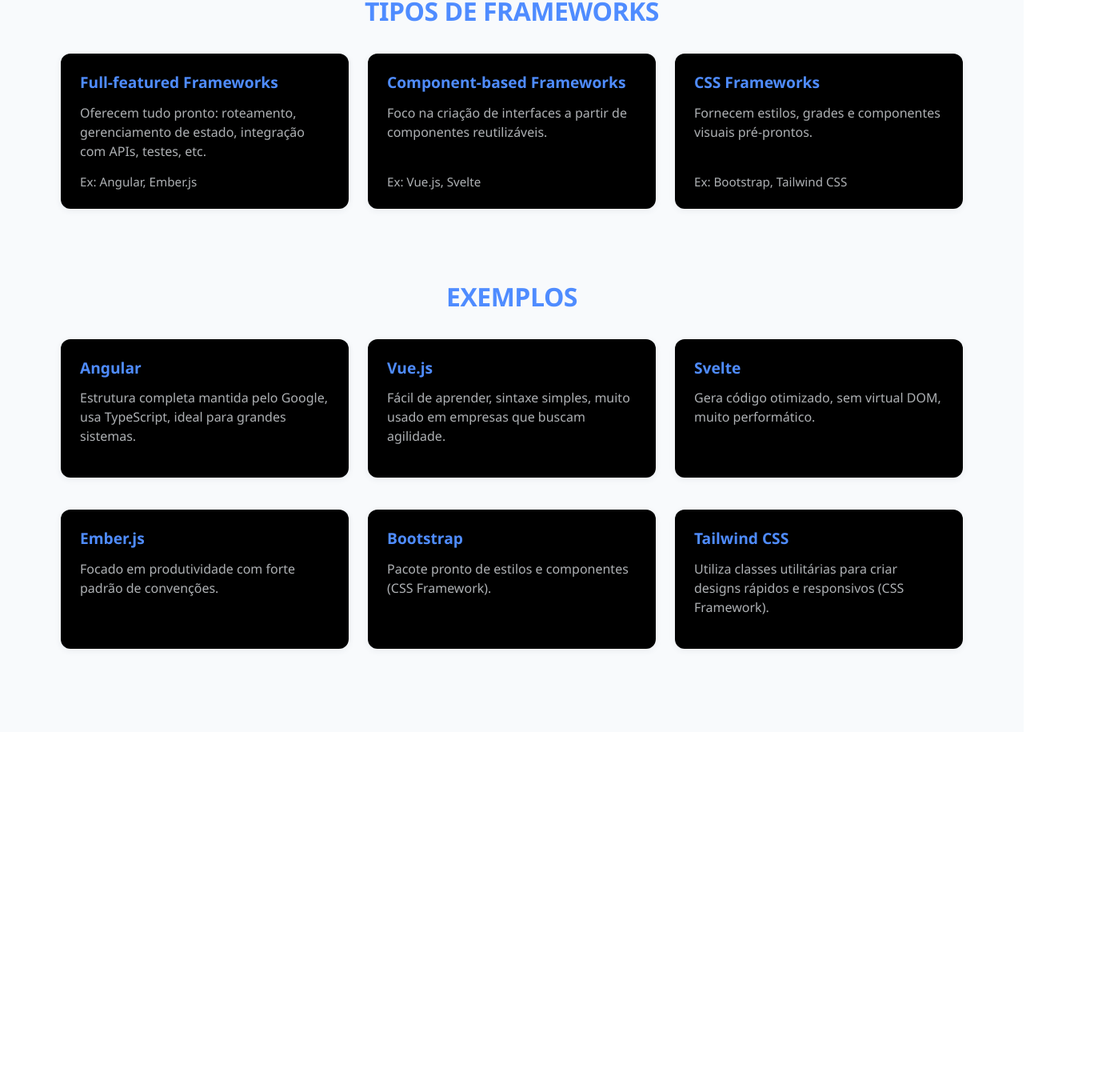
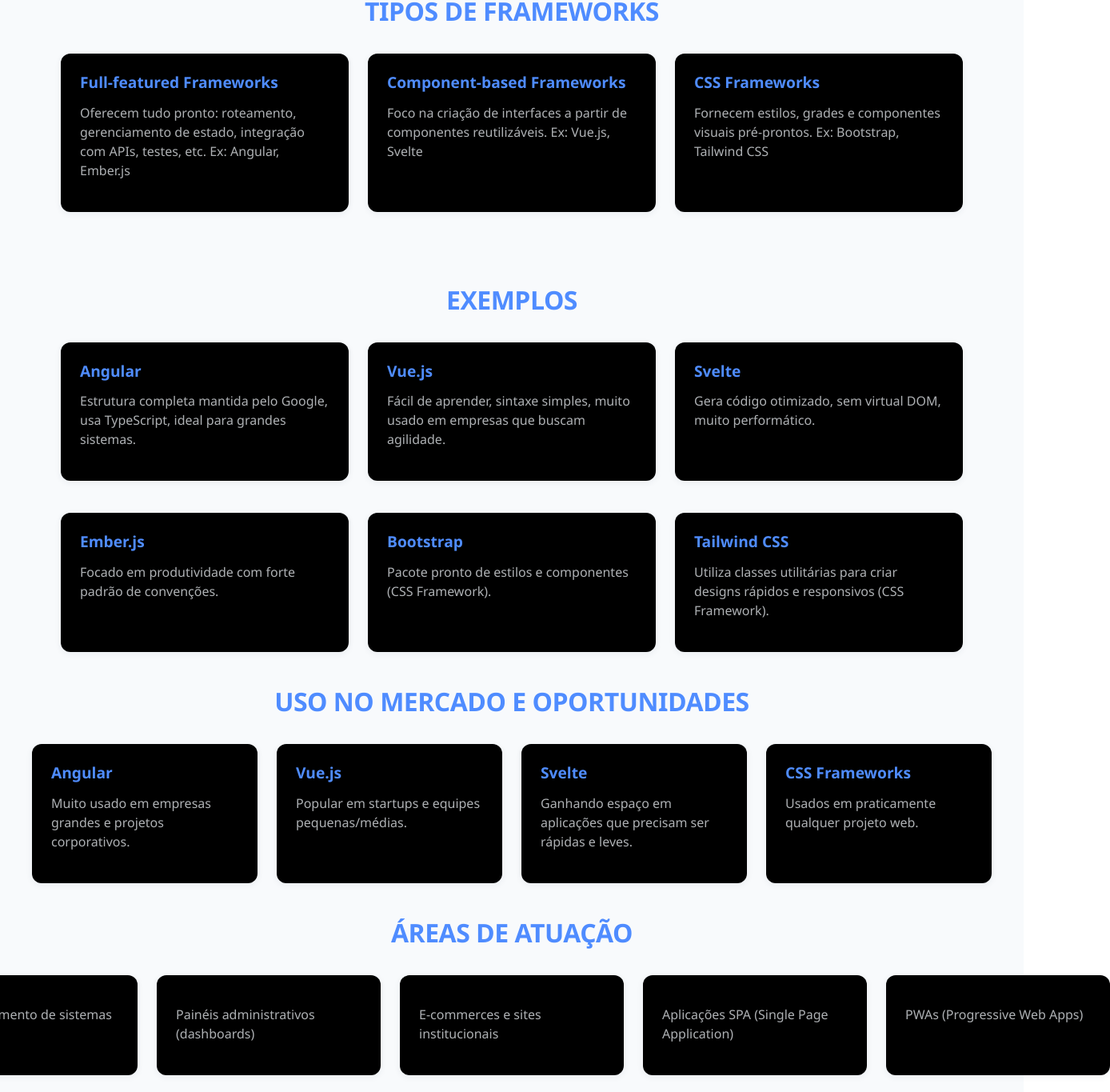
Before and after one commit to turco-vic/FrontEnd-Mini.Wiki.Tech, a Next.js app: page /page-frameworks in a window 1280 px wide. Shown: the part 600-1965 px from the top of the page at 80% size, 1388 px wide, since content can reach past the window. Before the commit the page ends 1515 px from the top, so only its background shows below. Built offline with nearby package versions, Linux system fonts and the light colour scheme.

Commit message:
feat: finish page

```diff
--- a/src/app/page-frameworks/frameworks.module.css
+++ b/src/app/page-frameworks/frameworks.module.css
@@ -134,3 +134,21 @@
     margin-bottom: 2rem;
     letter-spacing: -0.5px;
 }
+
+.titleOportunity {
+    font-size: 2rem;
+    font-weight: 800;
+    color: #4f8cff;
+    text-align: center;
+    margin-bottom: 2rem;
+    letter-spacing: -0.5px;
+}
+
+.titleAreas {
+    font-size: 2rem;
+    font-weight: 800;
+    color: #4f8cff;
+    text-align: center;
+    margin-bottom: 2rem;
+    letter-spacing: -0.5px;
+}
--- a/src/app/page-frameworks/page.jsx
+++ b/src/app/page-frameworks/page.jsx
@@ -1,4 +1,5 @@
 import styles from './frameworks.module.css';
+import TipoBox from '../../components/TipoBox';
 
 export default function FrameworksPage() {
     return (
@@ -25,86 +26,103 @@
             <section className={styles.typesSection}>
                 <h1 className={styles.tiposTitle}>TIPOS DE FRAMEWORKS</h1>
                 <div className={styles.tiposRow}>
-                    <div className={styles.tipoBox}>
-                        <h3 className={styles.tipoSubtitle}>Full-featured Frameworks</h3>
-                        <p className={styles.tipoText}>
-                            Oferecem tudo pronto: roteamento, gerenciamento de estado,
-                            integração com APIs, testes, etc.
-                        </p>
-                        <p className={styles.tipoEx}>
-                            Ex: Angular, Ember.js
-                        </p>
-                    </div>
+                    <TipoBox
+                        titulo="Full-featured Frameworks"
+                        conteudo="Oferecem tudo pronto: roteamento, gerenciamento de estado, integração com APIs, testes, etc. Ex: Angular, Ember.js"
+                    />
 
-                    <div className={styles.tipoBox}>
-                        <h3 className={styles.tipoSubtitle}>Component-based Frameworks</h3>
-                        <p className={styles.tipoText}>
-                            Foco na criação de interfaces a partir de componentes reutilizáveis.
-                        </p>
-                        <p className={styles.tipoEx}>
-                            Ex: Vue.js, Svelte
-                        </p>
-                    </div>
+                    <TipoBox
+                        titulo="Component-based Frameworks"
+                        conteudo="Foco na criação de interfaces a partir de componentes reutilizáveis. Ex: Vue.js, Svelte"
+                    />
 
-                    <div className={styles.tipoBox}>
-                        <h3 className={styles.tipoSubtitle}>CSS Frameworks</h3>
-                        <p className={styles.tipoText}>
-                            Fornecem estilos, grades e componentes visuais pré-prontos.
-                        </p>
-                        <p className={styles.tipoEx}>
-                            Ex: Bootstrap, Tailwind CSS
-                        </p>
-                    </div>
+                    <TipoBox
+                        titulo="CSS Frameworks"
+                        conteudo="Fornecem estilos, grades e componentes visuais pré-prontos. Ex: Bootstrap, Tailwind CSS"
+                    />
                 </div>
             </section>
 
             <section className={styles.examplesSection}>
                 <h1 className={styles.titleEx}>EXEMPLOS</h1>
                 <div className={styles.tiposRow}>
-                    <div className={styles.tipoBox}>
-                        <h3 className={styles.tipoSubtitle}>Angular</h3>
-                        <p className={styles.tipoText}>
-                            Estrutura completa mantida pelo Google, usa TypeScript, ideal para grandes sistemas.
-                        </p>
-                    </div>
+                    <TipoBox
+                        titulo="Angular"
+                        conteudo="Estrutura completa mantida pelo Google, usa TypeScript, ideal para grandes sistemas."
+                    />
 
-                    <div className={styles.tipoBox}>
-                        <h3 className={styles.tipoSubtitle}>Vue.js</h3>
-                        <p className={styles.tipoText}>
-                            Fácil de aprender, sintaxe simples, muito usado em empresas que buscam agilidade.
-                        </p>
-                    </div>
+                    <TipoBox
+                        titulo="Vue.js"
+                        conteudo="Fácil de aprender, sintaxe simples, muito usado em empresas que buscam agilidade."
+                    />
 
-                    <div className={styles.tipoBox}>
-                        <h3 className={styles.tipoSubtitle}>Svelte</h3>
-                        <p className={styles.tipoText}>
-                            Gera código otimizado, sem virtual DOM, muito performático.
-                        </p>
-                    </div>
+                    <TipoBox
+                        titulo="Svelte"
+                        conteudo="Gera código otimizado, sem virtual DOM, muito performático."
+                    />
                 </div>
 
                 <div className={styles.tiposRow}>
-                    <div className={styles.tipoBox}>
-                        <h3 className={styles.tipoSubtitle}>Ember.js</h3>
-                        <p className={styles.tipoText}>
-                            Focado em produtividade com forte padrão de convenções.
-                        </p>
+                    <TipoBox
+                        titulo="Ember.js"
+                        conteudo="Focado em produtividade com forte padrão de convenções."
+                    />
+
+                    <TipoBox
+                        titulo="Bootstrap"
+                        conteudo="Pacote pronto de estilos e componentes (CSS Framework)."
+                    />
+
+                    <TipoBox
+                        titulo="Tailwind CSS"
+                        conteudo="Utiliza classes utilitárias para criar designs rápidos e responsivos (CSS Framework)."
+                    />
+                </div>
+
+                <section className={styles.Oportunidades}>
+                    <h1 className={styles.titleOportunity}>USO NO MERCADO E OPORTUNIDADES</h1>
+
+                    <div className={styles.tiposRow}>
+                        <TipoBox
+                            titulo="Angular"
+                            conteudo="Muito usado em empresas grandes e projetos corporativos."
+                        />
+                        <TipoBox
+                            titulo="Vue.js"
+                            conteudo="Popular em startups e equipes pequenas/médias."
+                        />
+                        <TipoBox
+                            titulo="Svelte"
+                            conteudo="Ganhando espaço em aplicações que precisam ser rápidas e leves. "
+                        />
+                        <TipoBox
+                            titulo="CSS Frameworks"
+                            conteudo="Usados em praticamente qualquer projeto web."
+                        />
                     </div>
+                </section>
 
-                    <div className={styles.tipoBox}>
-                        <h3 className={styles.tipoSubtitle}>Bootstrap</h3>
-                        <p className={styles.tipoText}>
-                            Pacote pronto de estilos e componentes (CSS Framework).
-                        </p>
+                <section className={styles.areas}>
+                    <h1 className={styles.titleAreas}>ÁREAS DE ATUAÇÃO</h1>
+
+                    <div className={styles.tiposRow}>
+                        <TipoBox
+                            conteudo="Desenvolvimento de sistemas web"
+                        />
+                        <TipoBox
+                            conteudo="Painéis administrativos (dashboards) "
+                        />
+                        <TipoBox
+                            conteudo="E-commerces e sites institucionais"
+                        />
+                        <TipoBox
+                            conteudo="Aplicações SPA (Single Page Application) "
+                        />
+                        <TipoBox
+                            conteudo="PWAs (Progressive Web Apps) "
+                        />
                     </div>
-
-                    <div className={styles.tipoBox}>
-                        <h3 className={styles.tipoSubtitle}>Tailwind CSS</h3>
-                        <p className={styles.tipoText}>
-                            Utiliza classes utilitárias para criar designs rápidos e responsivos (CSS Framework).
-                        </p>
-                    </div>
-                </div>
+                </section>
             </section>
         </div>
     );
--- /dev/null
+++ b/src/components/TipoBox.jsx
@@ -0,0 +1,12 @@
+import styles from '../styles/TipoBox.module.css';
+
+export default function TipoBox({ titulo, conteudo }) {
+    return (
+        <div className={styles.tipoBox}>
+            <h3 className={styles.tipoSubtitle}>{titulo}</h3>
+            <p className={styles.tipoText}>
+                {conteudo}
+            </p>
+        </div>
+    );
+}
--- /dev/null
+++ b/src/styles/TipoBox.module.css
@@ -0,0 +1,40 @@
+.tipoBox {
+    flex: 1 1 0;
+    min-width: 280px;
+    max-width: 360px;
+    background: #000000;
+    border-radius: 12px;
+    box-shadow: 0 2px 8px rgba(44, 62, 80, 0.07);
+    padding: 1.5rem;
+    display: flex;
+    flex-direction: column;
+    align-items: flex-start;
+    transition: transform 0.2s ease, box-shadow 0.2s ease;
+}
+
+.tipoBox:hover {
+    transform: translateY(-2px);
+    box-shadow: 0 4px 16px rgba(44, 62, 80, 0.15);
+}
+
+.tipoSubtitle {
+    font-size: 1.2rem;
+    font-weight: 700;
+    color: #4f8cff;
+    margin-bottom: 0.8rem;
+    line-height: 1.3;
+}
+
+.tipoText {
+    font-size: 1rem;
+    color: #aeb1b4;
+    margin-bottom: 1rem;
+    line-height: 1.5;
+    flex-grow: 1;
+}
+
+.tipoEx {
+    font-size: 0.95rem;
+    color: #aeb1b4;
+    font-weight: 500;
+}
```
